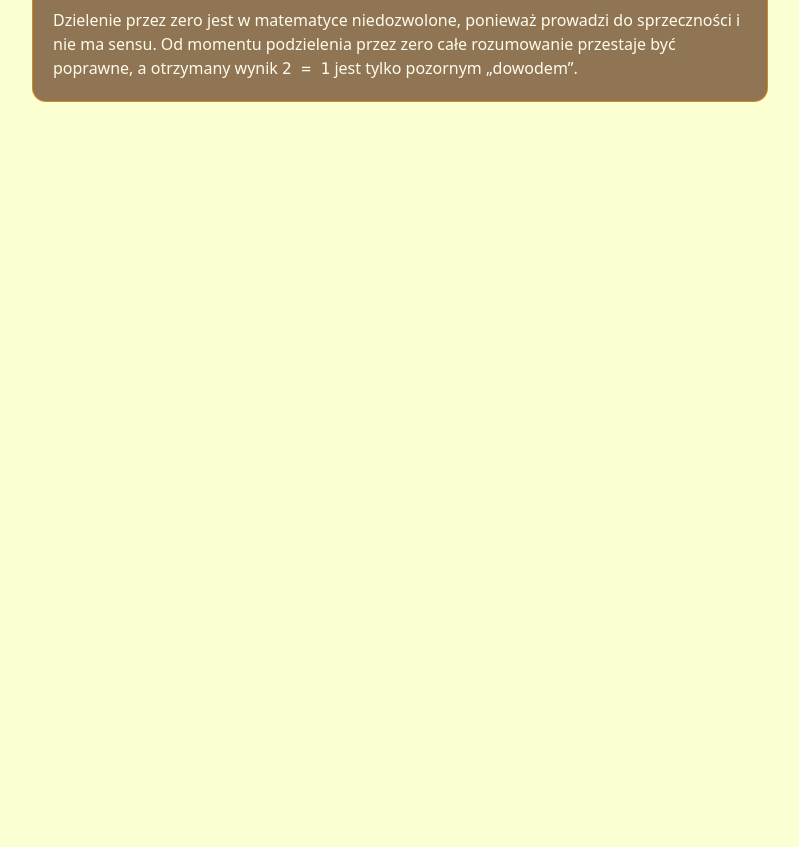
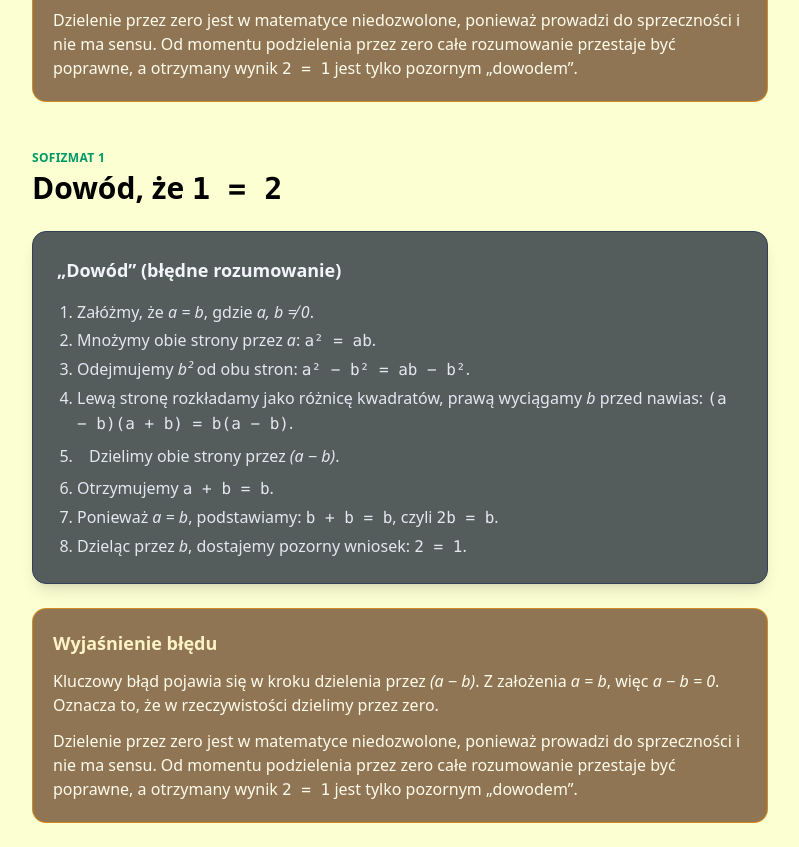
Before and after one commit to dulakgg/mathlox, a React (Vite) app: page /sofizmaty in a window 1280 px wide. Shown: the part 660-1507 px from the top of the page, without its empty margins (240-1039 px from the left). Before the commit the page ends 800 px from the top, so only its background shows below. Built offline with nearby package versions, Linux system fonts and the light colour scheme; no server answers.

Commit message:
changed icon

```diff
--- a/src/components/sofizmaty/sofizmat1.tsx
+++ b/src/components/sofizmaty/sofizmat1.tsx
@@ -1,5 +1,6 @@
 export default function Sofizmat1() {
   return (
+    <section>
       <section className="max-w-3xl mx-auto px-4 py-6 space-y-6">
         <header className="space-y-1">
           <p className="text-xs font-semibold uppercase tracking-wide text-emerald-600">
@@ -16,50 +17,60 @@ export default function Sofizmat1() {
           </h2>
           <ol className="list-decimal space-y-1 pl-5 text-slate-200">
             <li>
-						Załóżmy, że <span className="italic">a = b</span>, gdzie{' '}
+              Załóżmy, że <span className="italic">a = b</span>, gdzie{" "}
               <span className="italic">a, b ≠ 0</span>.
             </li>
             <li>
-						Mnożymy obie strony przez <span className="italic">a</span>: <span className="font-mono">a² = ab</span>.
+              Mnożymy obie strony przez <span className="italic">a</span>:{" "}
+              <span className="font-mono">a² = ab</span>.
             </li>
             <li>
-						Odejmujemy <span className="italic">b²</span> od obu stron: <span className="font-mono">a² − b² = ab − b²</span>.
+              Odejmujemy <span className="italic">b²</span> od obu stron:{" "}
+              <span className="font-mono">a² − b² = ab − b²</span>.
             </li>
             <li>
-						Lewą stronę rozkładamy jako różnicę kwadratów, prawą wyciągamy{' '}
-						<span className="italic">b</span> przed nawias:
-						{' '}
+              Lewą stronę rozkładamy jako różnicę kwadratów, prawą wyciągamy{" "}
+              <span className="italic">b</span> przed nawias:{" "}
               <span className="font-mono">(a − b)(a + b) = b(a − b)</span>.
             </li>
             <li className=" pl-3 py-1">
-					Dzielimy obie strony przez <span className="italic">(a − b)</span>.
+              Dzielimy obie strony przez <span className="italic">(a − b)</span>
+              .
             </li>
             <li>
               Otrzymujemy <span className="font-mono">a + b = b</span>.
             </li>
             <li>
-						Ponieważ <span className="italic">a = b</span>, podstawiamy:{' '}
-						<span className="font-mono">b + b = b</span>, czyli <span className="font-mono">2b = b</span>.
+              Ponieważ <span className="italic">a = b</span>, podstawiamy:{" "}
+              <span className="font-mono">b + b = b</span>, czyli{" "}
+              <span className="font-mono">2b = b</span>.
             </li>
             <li>
-						Dzieląc przez <span className="italic">b</span>, dostajemy pozorny wniosek:{' '}
-						<span className="font-mono">2 = 1</span>.
+              Dzieląc przez <span className="italic">b</span>, dostajemy pozorny
+              wniosek: <span className="font-mono">2 = 1</span>.
             </li>
           </ol>
         </section>
 
         <section className="space-y-3 rounded-xl border border-amber-500/60 bg-amber-950/60 p-4 sm:p-5">
-				<h2 className="text-lg font-semibold text-amber-100">Wyjaśnienie błędu</h2>
+          <h2 className="text-lg font-semibold text-amber-100">
+            Wyjaśnienie błędu
+          </h2>
           <p className="text-sm sm:text-base text-amber-50">
-					Kluczowy błąd pojawia się w kroku dzielenia przez{' '}
-					<span className="italic">(a − b)</span>. Z założenia <span className="italic">a = b</span>, więc{' '}
-					<span className="italic">a − b = 0</span>. Oznacza to, że w rzeczywistości dzielimy przez zero.
+            Kluczowy błąd pojawia się w kroku dzielenia przez{" "}
+            <span className="italic">(a − b)</span>. Z założenia{" "}
+            <span className="italic">a = b</span>, więc{" "}
+            <span className="italic">a − b = 0</span>. Oznacza to, że w
+            rzeczywistości dzielimy przez zero.
           </p>
           <p className="text-sm sm:text-base text-amber-50">
-					Dzielenie przez zero jest w matematyce niedozwolone, ponieważ prowadzi do sprzeczności
-					 i nie ma sensu. Od momentu podzielenia przez zero całe rozumowanie przestaje być poprawne,
-					 a otrzymany wynik <span className="font-mono">2 = 1</span> jest tylko pozornym „dowodem”.
+            Dzielenie przez zero jest w matematyce niedozwolone, ponieważ
+            prowadzi do sprzeczności i nie ma sensu. Od momentu podzielenia
+            przez zero całe rozumowanie przestaje być poprawne, a otrzymany
+            wynik <span className="font-mono">2 = 1</span> jest tylko pozornym
+            „dowodem”.
           </p>
+        </section>
       </section>
     </section>
   );
--- a/src/components/sofizmaty/sofizmat2.tsx
+++ b/src/components/sofizmaty/sofizmat2.tsx
@@ -1,7 +1,66 @@
-export default function Sofizmat1() {
-    return(
-        <>
+export default function Sofizmat2() {
+    return (
+		<section className="max-w-3xl mx-auto px-4 py-6 space-y-6">
+			<header className="space-y-1">
+				<p className="text-xs font-semibold uppercase tracking-wide text-emerald-600">
+					Sofizmat 1
+				</p>
+				<h1 className="text-2xl sm:text-3xl font-bold text-black">
+					Dowód, że <span className="font-mono">1 = 2</span>
+				</h1>
+			</header>
 
-        </>
-    )
+			<section className="space-y-4 rounded-xl border border-slate-700 bg-slate-900/70 p-4 sm:p-6 shadow-lg">
+				<h2 className="text-lg font-semibold text-slate-100">
+					„Dowód” (błędne rozumowanie)
+				</h2>
+				<ol className="list-decimal space-y-1 pl-5 text-slate-200">
+					<li>
+						Załóżmy, że <span className="italic">a = b</span>, gdzie{' '}
+						<span className="italic">a, b ≠ 0</span>.
+					</li>
+					<li>
+						Mnożymy obie strony przez <span className="italic">a</span>: <span className="font-mono">a² = ab</span>.
+					</li>
+					<li>
+						Odejmujemy <span className="italic">b²</span> od obu stron: <span className="font-mono">a² − b² = ab − b²</span>.
+					</li>
+					<li>
+						Lewą stronę rozkładamy jako różnicę kwadratów, prawą wyciągamy{' '}
+						<span className="italic">b</span> przed nawias:
+						{' '}
+						<span className="font-mono">(a − b)(a + b) = b(a − b)</span>.
+					</li>
+					<li className=" pl-3 py-1">
+					Dzielimy obie strony przez <span className="italic">(a − b)</span>.
+					</li>
+					<li>
+						Otrzymujemy <span className="font-mono">a + b = b</span>.
+					</li>
+					<li>
+						Ponieważ <span className="italic">a = b</span>, podstawiamy:{' '}
+						<span className="font-mono">b + b = b</span>, czyli <span className="font-mono">2b = b</span>.
+					</li>
+					<li>
+						Dzieląc przez <span className="italic">b</span>, dostajemy pozorny wniosek:{' '}
+						<span className="font-mono">2 = 1</span>.
+					</li>
+				</ol>
+			</section>
+
+			<section className="space-y-3 rounded-xl border border-amber-500/60 bg-amber-950/60 p-4 sm:p-5">
+				<h2 className="text-lg font-semibold text-amber-100">Wyjaśnienie błędu</h2>
+				<p className="text-sm sm:text-base text-amber-50">
+					Kluczowy błąd pojawia się w kroku dzielenia przez{' '}
+					<span className="italic">(a − b)</span>. Z założenia <span className="italic">a = b</span>, więc{' '}
+					<span className="italic">a − b = 0</span>. Oznacza to, że w rzeczywistości dzielimy przez zero.
+				</p>
+				<p className="text-sm sm:text-base text-amber-50">
+					Dzielenie przez zero jest w matematyce niedozwolone, ponieważ prowadzi do sprzeczności
+					 i nie ma sensu. Od momentu podzielenia przez zero całe rozumowanie przestaje być poprawne,
+					 a otrzymany wynik <span className="font-mono">2 = 1</span> jest tylko pozornym „dowodem”.
+				</p>
+			</section>
+		</section>
+	);
 }
--- a/src/pages/home.tsx
+++ b/src/pages/home.tsx
@@ -1,5 +1,5 @@
 import Navbar from '@/components/navbar'
-import logo from "../assets/react.svg"
+import logo from "../assets/mathLox_icon.png"
 import { useNavigate } from 'react-router-dom'
 import { motion } from 'framer-motion'
 
--- a/src/pages/paradoksy/paradoksy.tsx
+++ b/src/pages/paradoksy/paradoksy.tsx
@@ -1,5 +1,5 @@
 import Navbar from "../../components/navbar";
-import logo from "../../assets/react.svg"
+import logo from "../../assets/mathLox_icon.png"
 import { useRef, useEffect, useState } from "react"
 import { motion} from 'framer-motion'
 
--- a/src/pages/sofizmaty/sofizmaty.tsx
+++ b/src/pages/sofizmaty/sofizmaty.tsx
@@ -1,5 +1,5 @@
 import Navbar from "../../components/navbar";
-import logo from "../../assets/react.svg"
+import logo from "../../assets/mathLox_icon.png"
 import Sofizmat1 from "@/components/sofizmaty/sofizmat1";
 import Sofizmat2 from "@/components/sofizmaty/sofizmat2";
 
```
Also changed, not shown: src/assets/mathLox_icon.png (added). Lines whose indentation alone changed are shown as unchanged.
